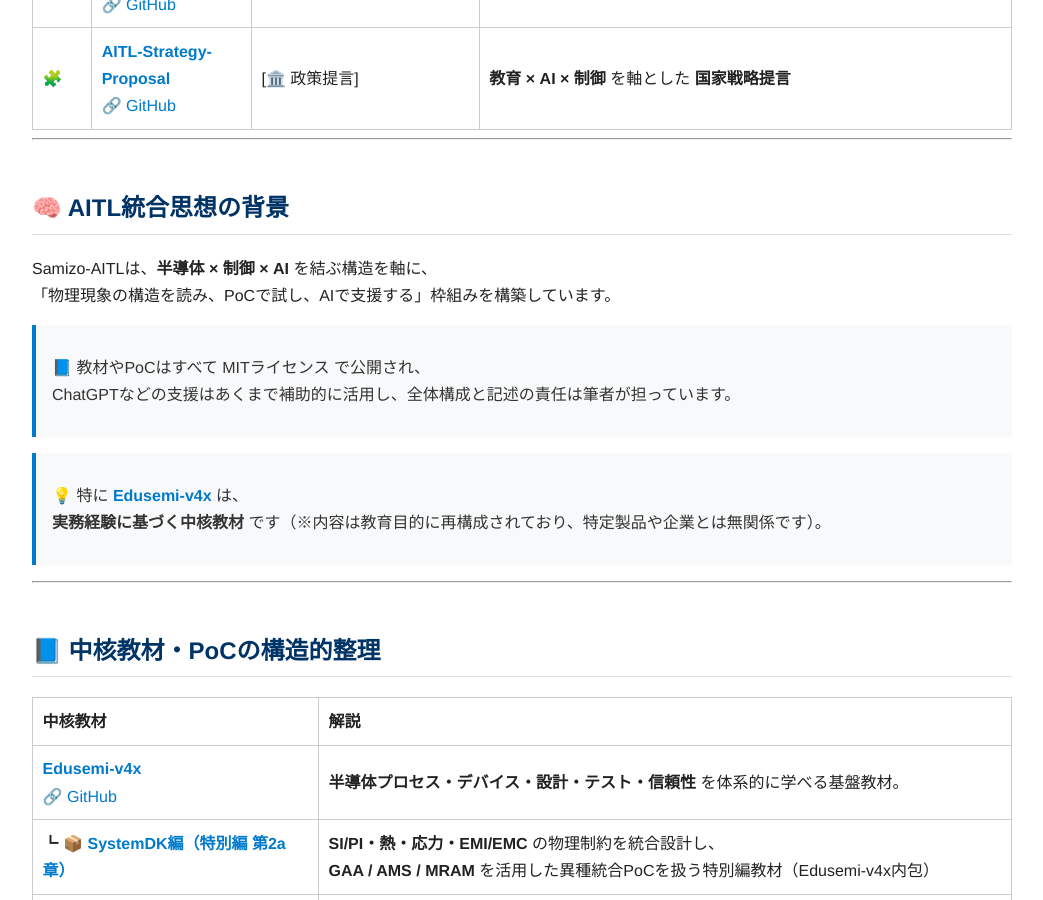
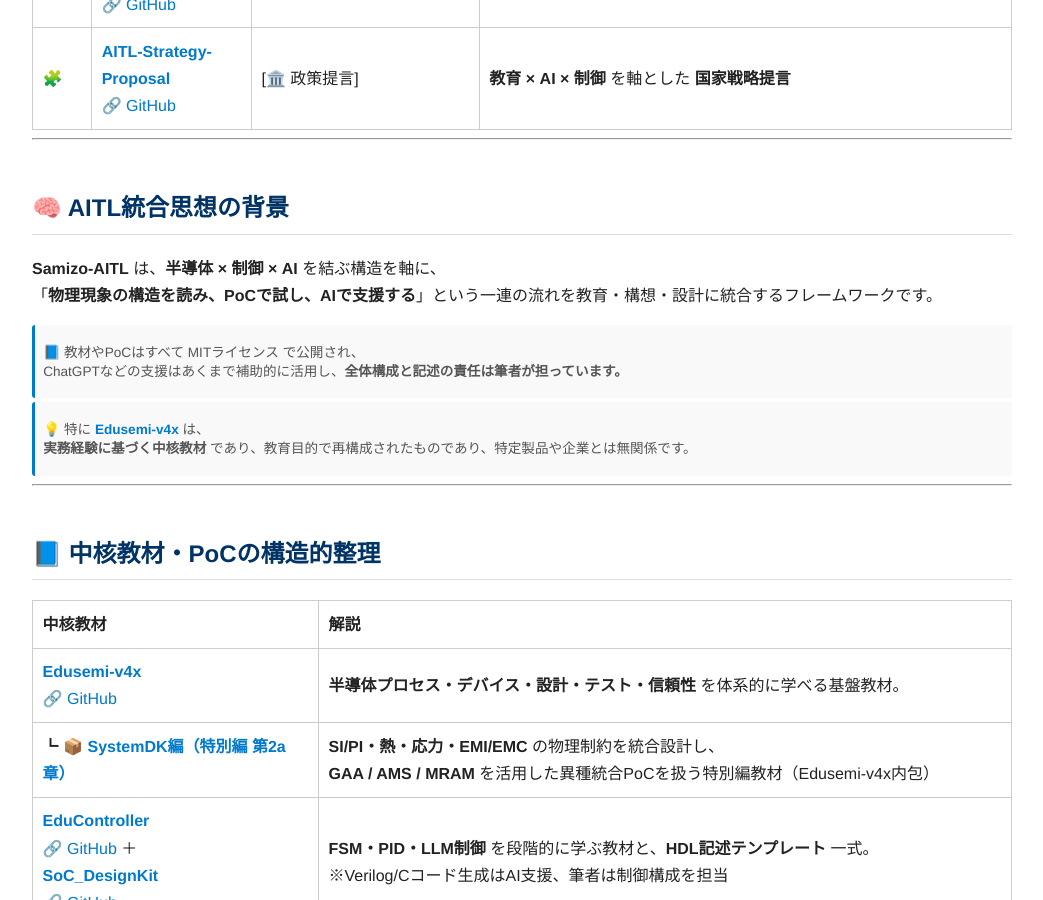
Before and after one commit to Samizo-AITL/Samizo-AITL.github.io, a Jekyll site: the page built from index.md, in a window 1280 px wide and 900 px high, scrolled down 1645 px. Shown: the whole window, without its empty margins (118-1161 px from the left). Built offline with Jekyll 4.4.1, drawn with Linux system fonts in a browser that asks for light colours.

Commit message:
Update index.md

```diff
--- a/index.md
+++ b/index.md
@@ -45,18 +45,18 @@ Samizo-AITLは、「動かす現場」と「読み解く構造」その両方の
 
 ---
 
-<link rel="stylesheet" href="/assets/style.css">
-
 ## 🧠 **AITL統合思想の背景**
 
-Samizo-AITLは、**半導体 × 制御 × AI** を結ぶ構造を軸に、
-「物理現象の構造を読み、PoCで試し、AIで支援する」枠組みを構築しています。
+**Samizo-AITL** は、**半導体 × 制御 × AI** を結ぶ構造を軸に、
+「**物理現象の構造を読み、PoCで試し、AIで支援する**」という一連の流れを教育・構想・設計に統合するフレームワークです。
 
 > 📘 教材やPoCはすべて MITライセンス で公開され、
-> ChatGPTなどの支援はあくまで補助的に活用し、全体構成と記述の責任は筆者が担っています。
+> ChatGPTなどの支援はあくまで補助的に活用し、**全体構成と記述の責任は筆者が担っています。**
+{: .annotation-narrow}
 
 > 💡 特に [**Edusemi-v4x**](https://samizo-aitl.github.io/Edusemi-v4x/) は、
-> **実務経験に基づく中核教材** です（※内容は教育目的に再構成されており、特定製品や企業とは無関係です）。
+> **実務経験に基づく中核教材** であり、教育目的で再構成されたものであり、特定製品や企業とは無関係です。
+{: .annotation-narrow}
 
 ---
 
```
